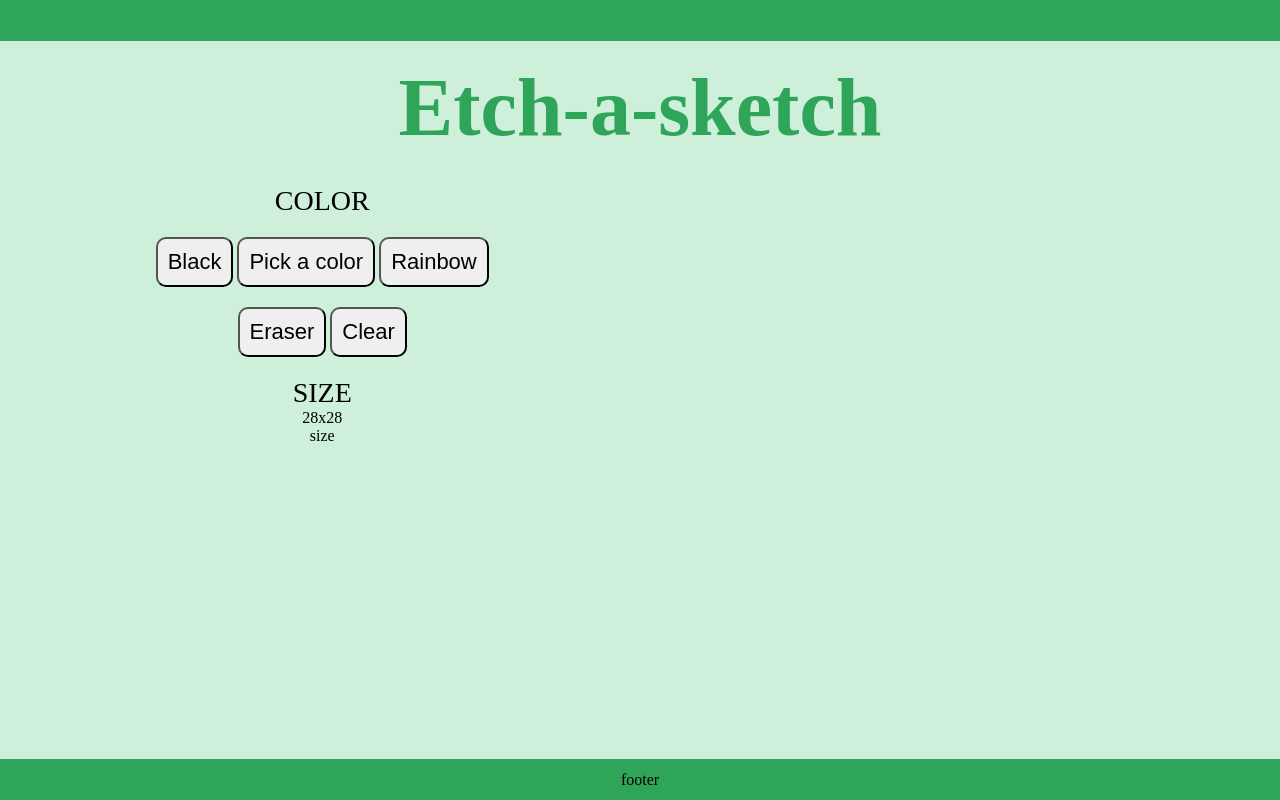
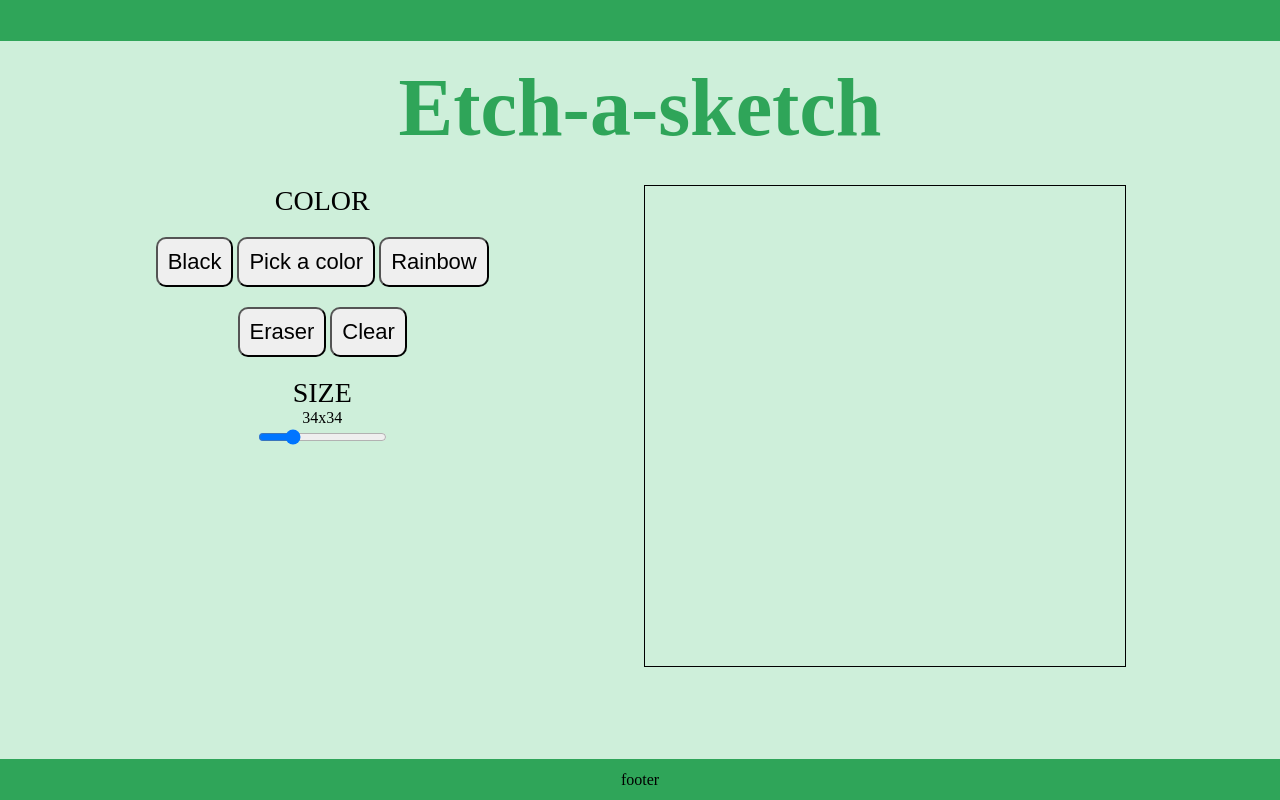
Before and after one commit to erikaa365/etch-a-sketch, a plain HTML site: page index.html in a window 1280 px wide. Both pictures are taken after a click on the button "Black". Drawn offline with Linux system fonts and the light colour scheme.

Commit message:
Add the rest of button functions and slider

```diff
--- a/index.html
+++ b/index.html
@@ -17,7 +17,10 @@
             <div class="body_left_header">COLOR</div>
             <div class="color_picker">
                 <button id="black">Black</button>
-                <button id="pick">Pick a color</button>
+                <div style="position: relative; display:inline-block">
+                    <button id="pick">Pick a color</button>
+                    <input type="color" id="input_color" style="position: absolute; opacity:0; left:0;top:0;width:100%;height:100%;"/>
+                </div>
                 <button id="rainbow">Rainbow</button>
             </div>
             <div class="erase">
@@ -27,7 +30,7 @@
             <div class="sizing">
                 <div class="body_left_header">SIZE</div>
                 <div id="current_size"></div>
-                <div class="pick_size">size</div>
+                <input id="pick_size" type="range" value="16" min="1" max="64"/>
             </div>
         </div>
 
--- a/script.js
+++ b/script.js
@@ -1,8 +1,8 @@
 const grid = document.getElementById('grid');
 let rows = document.getElementsByClassName('gridRow');
 let cells = document.getElementsByClassName('cell');
-let resolution = 28;
 
+let resolution = 34;
 let currentColor = '';
 let currentMode = '';
 
@@ -10,8 +10,9 @@ let currentMode = '';
 function makeGrid(size){
     makeRows(size);
     makeColumns(size);
-    console.log(cells);
-    console.log(cells.length);
+    updateSizeValue();
+    //console.log(cells);
+    //console.log(cells.length);
 }
 
 function makeRows(rowNum){
@@ -34,21 +35,24 @@ function makeColumns(cellNum){
 
 //Button actions//
 const blackbtn = document.getElementById('black');
-const pickbtn = document.getElementById('pick');
+const pickbtn = document.getElementById('input_color');
 const rainbowbtn = document.getElementById('rainbow');
 const eraserbtn = document.getElementById('eraser');
 const clearbtn = document.getElementById('clear');
+const slider = document.getElementById('pick_size');
 
 blackbtn.onclick = () => setCurrentMode('black');
 rainbowbtn.onclick = () => setCurrentMode('rainbow');
-//pickbtn.onclick = () => setCurrentMode('pickColor);
+pickbtn.onchange = (e) => setCurrentMode(e.target.value);
 eraserbtn.onclick = () => setCurrentMode('#CEEFDA')
 clearbtn.onclick = () => clearGrid();
+slider.onmousemove = (e) => updateSizeValue(e.target.value);
+slider.onchange = (e) => changeSize(e.target.value);
 
 
-
-function setCurrentMode(value){
-    currentMode = value;
+function setCurrentMode(newMode){
+    currentMode = newMode;
+    console.log(currentMode);
 }
 
 function clearGrid(){
@@ -56,8 +60,16 @@ function clearGrid(){
     makeGrid(resolution);
 }
 
+function changeSize(newSize){
+    updateSizeValue(newSize);
+    resolution = newSize;
+    clearGrid();
+}
+
 //Size section
-document.getElementById('current_size').textContent = resolution + 'x' + resolution;
+function updateSizeValue(){
+    document.getElementById('current_size').textContent = resolution + 'x' + resolution;
+}
 
 //Drawing//
 let mouseDown = false;
@@ -76,10 +88,6 @@ function draw(e){
         e.target.style.backgroundColor = rainbow;
     }
 
-    if(currentMode == 'pickColor'){
-
-    }
-
     else{
         e.target.style.backgroundColor = currentMode;
     }
--- a/style.css
+++ b/style.css
@@ -88,6 +88,7 @@ button{
     flex-direction: column;
     width: 480px;
     height: 480px;
+    border: 1px solid black;
 }
 
 .cell{
```
